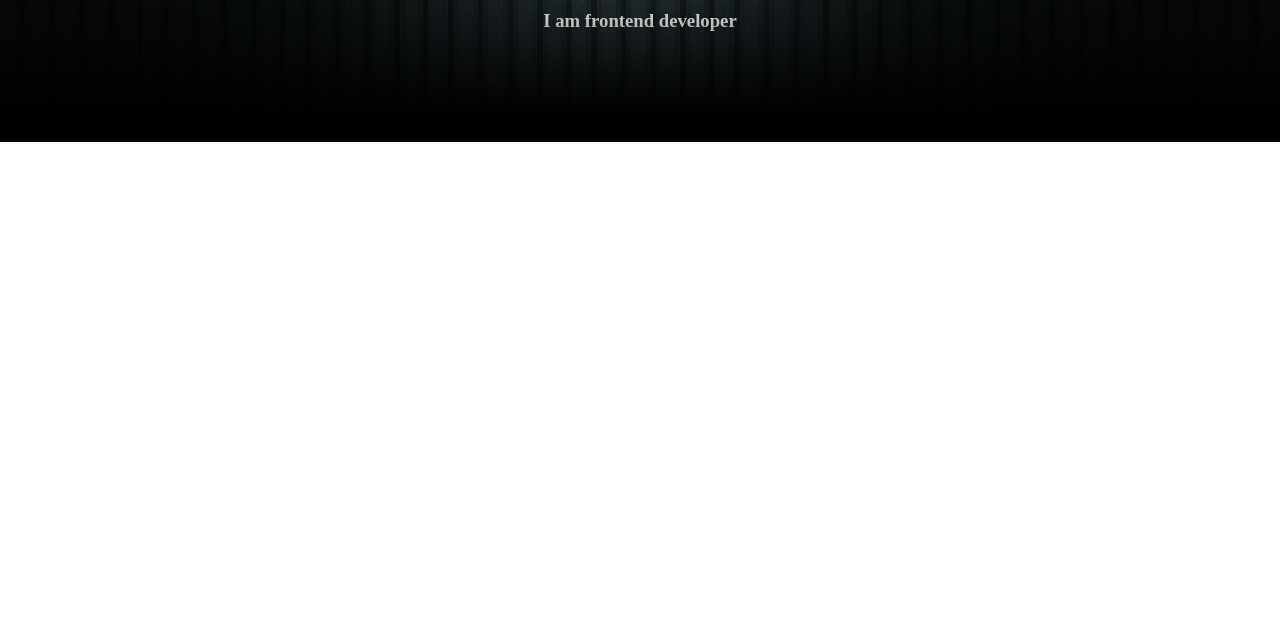
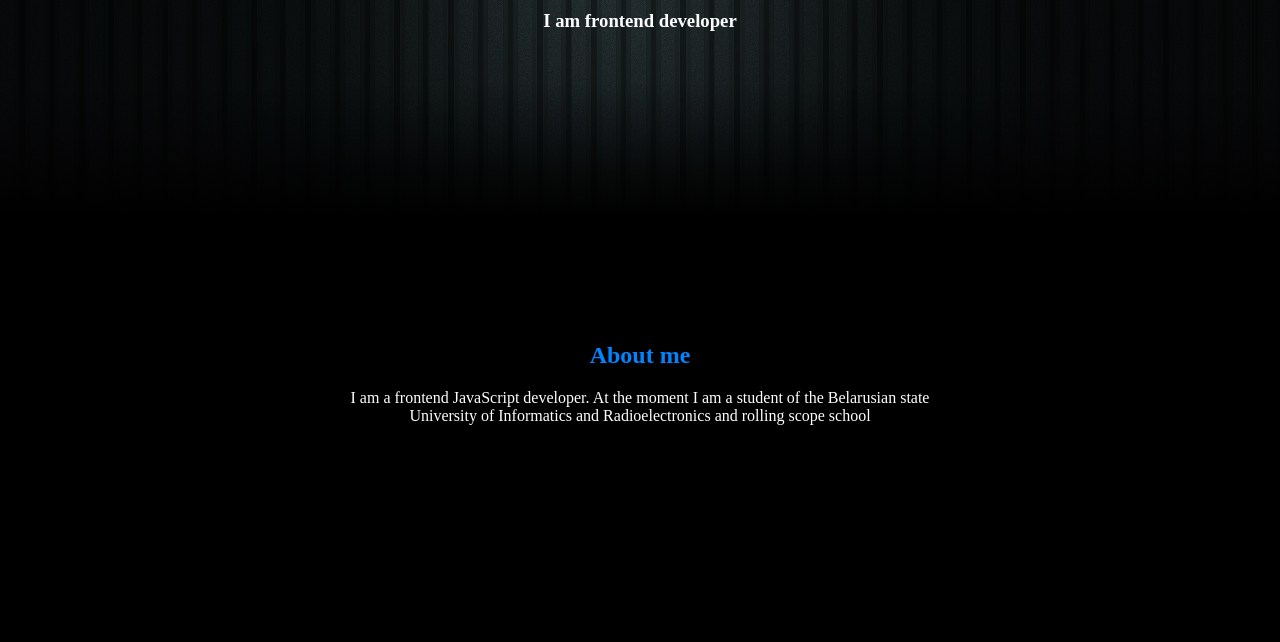
Before and after one commit to 13-friday/CV, a plain HTML site: page index.html in a window 1280 px wide. Shown: the part 358-1000 px from the top of the page. Before the commit the page ends 800 px from the top, so only its background shows below. Drawn offline with Linux system fonts and the light colour scheme.

Commit message:
feat: add content in about style:remove the extra </body>

```diff
--- a/css/style.css
+++ b/css/style.css
@@ -16,6 +16,7 @@ header {
     color: aliceblue;
     text-align: center;
     z-index: 999;
+    height: 70px;
 }
 
 ul {
@@ -24,7 +25,6 @@ ul {
 }
 
 header li{
-    margin-bottom: 10px;
     width: 20%;
     float: right;
 }
@@ -46,7 +46,7 @@ header a:hover{
     background: #151515 url("../img/presentation.jpg");
     background-size: cover;
     color: #fff;
-    height: 500px;
+    height: 600px;
 
 }
 
@@ -65,11 +65,30 @@ header a:hover{
     border-radius: 50%;
 }
 
+#down {
+    margin: 0;border-radius: 50%;
+    border: #fff solid 1px;
+
+}
+
 .presentation h1{
     color: #0084ff;
     font-size: 30px
 }
 
 .about {
+    background: #000000;
+    color: #fff;
+    height: 400px;
+}
 
+.about h2{
+    color: #0084ff;
+    margin: 0 auto;
+    padding-top: 100px;
 }
+
+.about p{
+    width: 50%;
+    margin: 20px auto;
+}
--- a/index.html
+++ b/index.html
@@ -28,7 +28,10 @@
         </section>
 
         <section class="about">
-            <h2></h2>
+            <h2>About me</h2>
+            <p>I am a frontend JavaScript developer.
+                At the moment I am a student of the Belarusian state University
+                of Informatics and Radioelectronics and rolling scope school</p>
         </section>
 
         <section class="Educations" name="Educations">
```
Also changed, not shown: img/down.png (added), img/education.jpg (added).
